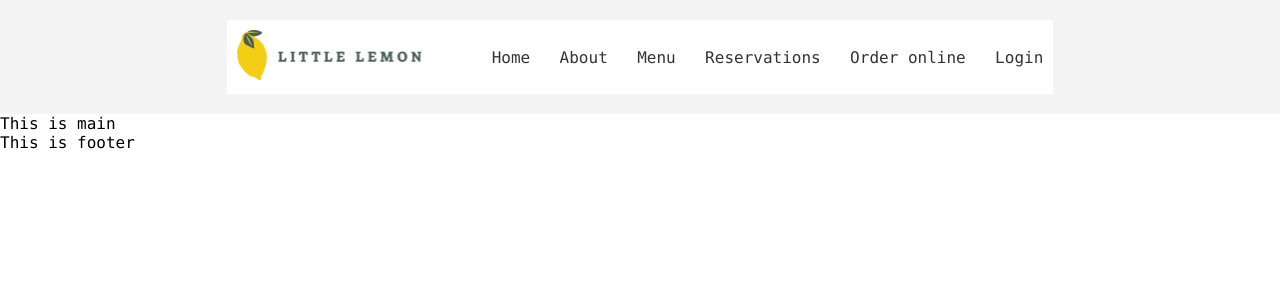
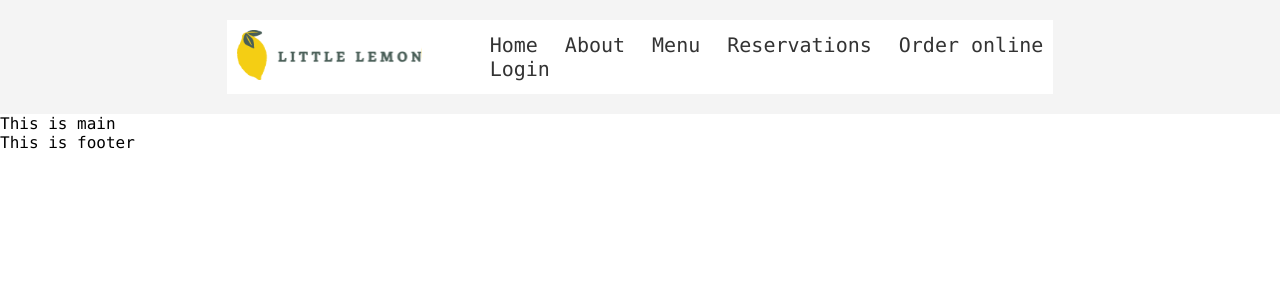
Before and after one commit to LixinDu/little-lemon-restaurant, a React (Create React App) app: page /about in a window 1280 px wide. Shown: the top 300 px of the page. Built offline with nearby package versions, Linux system fonts and the light colour scheme; the HTML template or start-up script is replaced by a standard one.

Commit message:
change font-size in navbar

```diff
--- a/src/Nav.css
+++ b/src/Nav.css
@@ -23,12 +23,13 @@
     flex-flow: row wrap;
     justify-content: space-between; /* Spread the links across the available space */
     flex-grow: 1; /* Allow the links to take up the remaining space after the logo */
-    margin-left: 50px;
+    margin-left: 3em;
     width: 100%;
 }
 
 .nav-links li {
     margin-left: 20px;
+    font-size: 1.25em;
 }
 
 .nav-links a {
```
